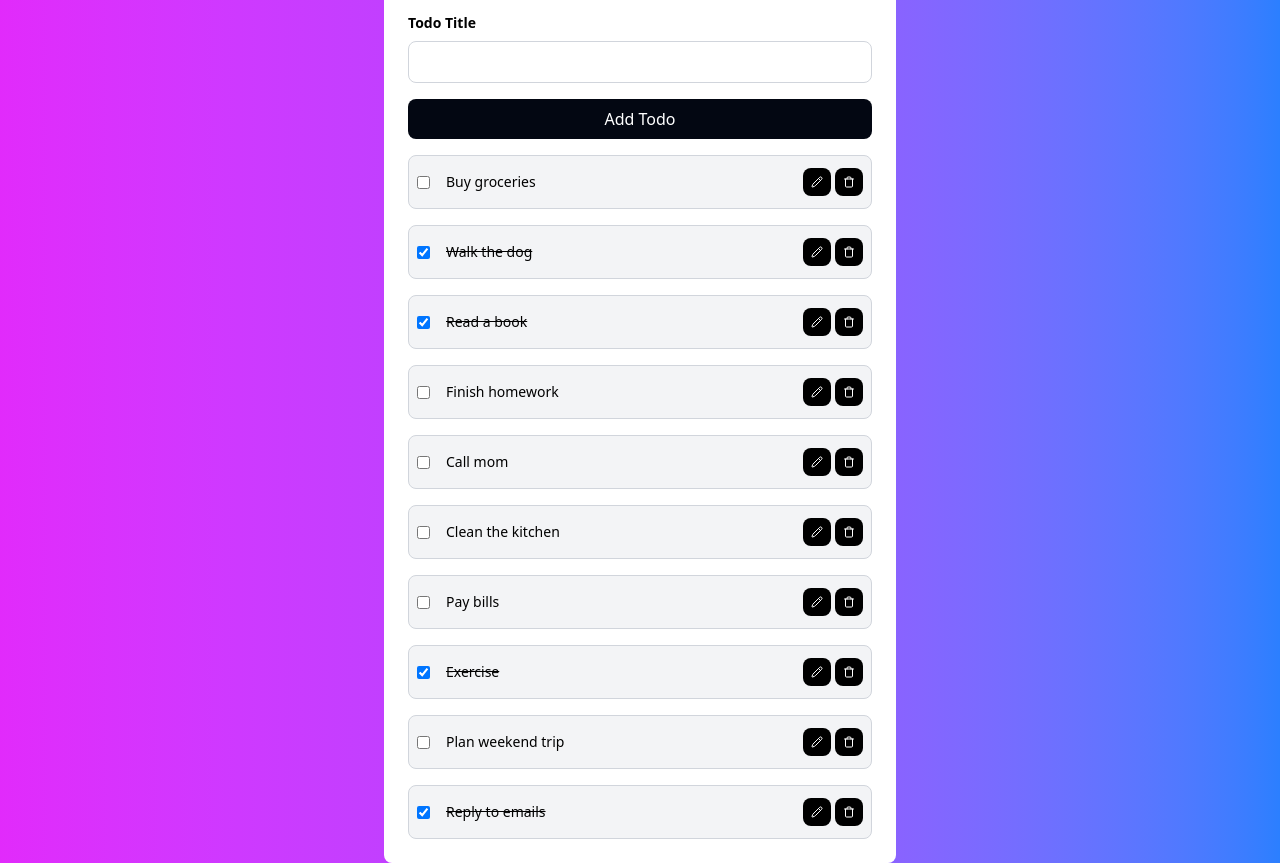
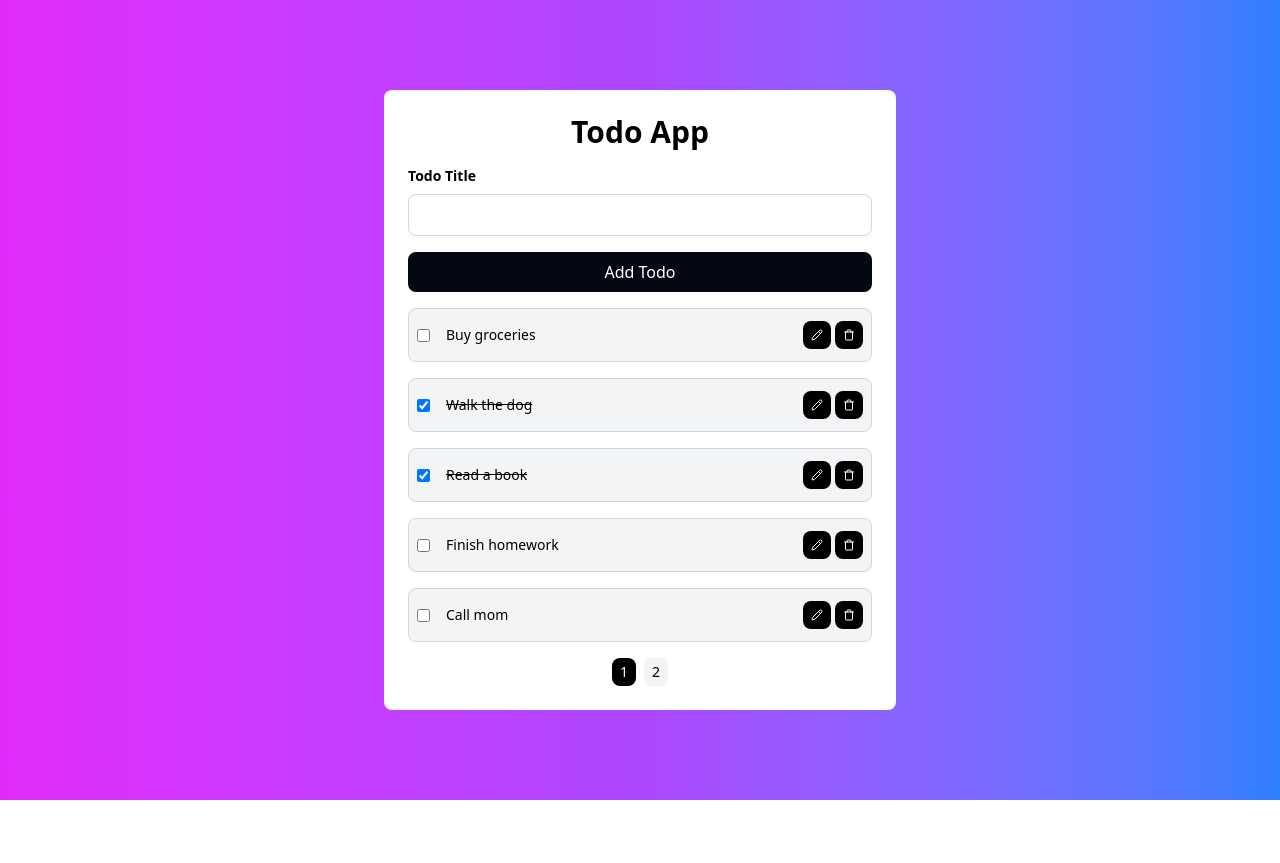
Before and after one commit to mike3497/todo-app, a Vue app: page / in a window 1280 px wide. After the commit the page ends 800 px from the top, so only its background shows below. Built offline with nearby package versions, Linux system fonts and the light colour scheme.

Commit message:
feat: add pagination

```diff
--- a/src/components/TodoList.vue
+++ b/src/components/TodoList.vue
@@ -1,12 +1,43 @@
 <template>
   <ul class="flex flex-col gap-4">
-    <TodoListItem v-for="todo in todosStore.todos" :key="todo.id" :todo="todo" />
+    <TodoListItem v-for="todo in displayedTodos" :key="todo.id" :todo="todo" />
   </ul>
+  <div class="flex items-center justify-center gap-2">
+    <button
+      v-for="page in totalPages"
+      :key="page"
+      class="px-2 py-1 text-sm rounded-lg cursor-pointer"
+      :class="{
+        'bg-black text-white': currentPage === page,
+        'bg-gray-100 text-black': currentPage !== page,
+      }"
+      @click="onPageChange(page)"
+    >
+      {{ page }}
+    </button>
+  </div>
 </template>
 
 <script setup lang="ts">
 import TodoListItem from '@/components/TodoListItem.vue';
+import type { Todo } from '@/models/todo';
 import { useTodosStore } from '@/stores/todos';
+import { computed, ref } from 'vue';
 
 const todosStore = useTodosStore();
+
+const todosPerPage = 5;
+const currentPage = ref<number>(1);
+
+const totalPages = computed<number>(() => Math.ceil(todosStore.todos.length / todosPerPage));
+
+const displayedTodos = computed<Todo[]>(() => {
+  const start = (currentPage.value - 1) * todosPerPage;
+  const end = start + todosPerPage;
+  return todosStore.todos.slice(start, end);
+});
+
+const onPageChange = (page: number) => {
+  currentPage.value = page;
+};
 </script>
```
